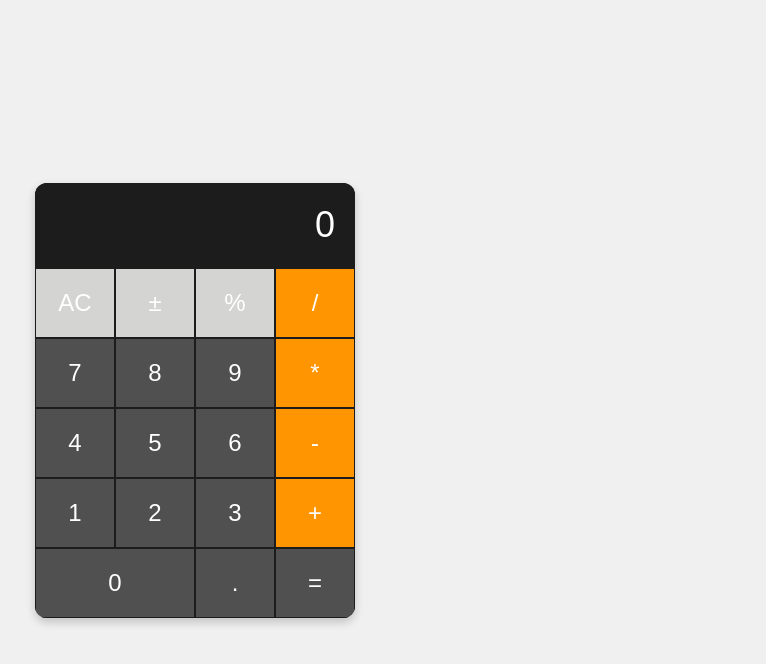
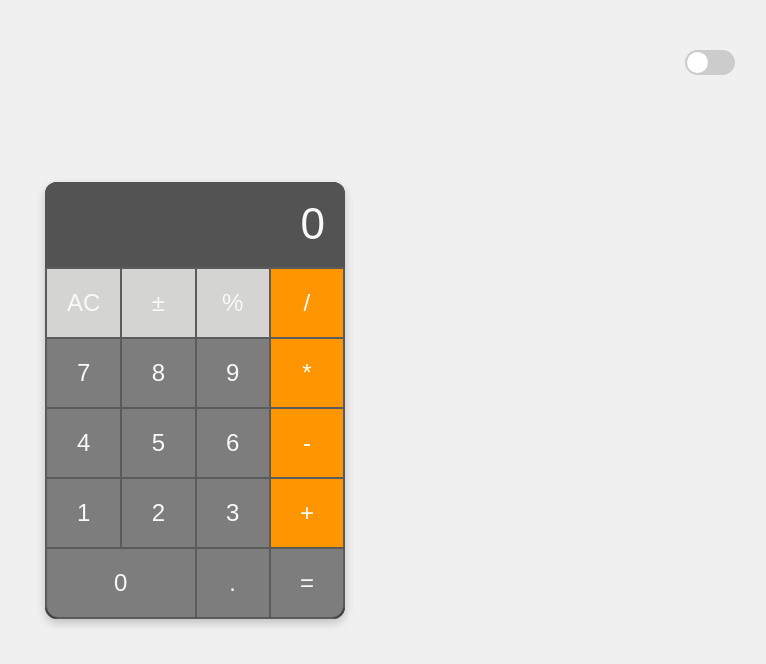
Before and after one commit to alena-nedveckaya/calculatorJS, a website built with webpack: page src/Index.html in a window 1280 px wide. Shown: the whole page, without its empty margins (445-1211 px from the left). Built offline with nearby package versions, Linux system fonts and the light colour scheme.

Commit message:
added light and dark theme

```diff
--- a/src/Index.html
+++ b/src/Index.html
@@ -6,31 +6,35 @@
     <title>Calculator</title>
   </head>
   <body>
-    <div class="calc">
+    <div class="theme-toggle">
+      <input type="checkbox" id="themeToggle" />
+      <label for="themeToggle" class="toggle-label">
+        <span class="toggle-circle"></span>
+      </label>
+    </div>
+    <div class="calculator" id="calculator">
       <input type="text" class="display" id="display" disabled value="0" />
       <div class="buttons">
-        <button id="clearDisplay" class="grey">AC</button>
-        <button id="toggleSign" class="grey">±</button>
-        <button id="calculatePercentage" class="grey">%</button>
-        <button class="operationButton appendOperator">/</button>
+        <button id="clearDisplay" class="function">AC</button>
+        <button id="toggleSign" class="function">±</button>
+        <button id="calculatePercentage" class="function">%</button>
+        <button class="operator appendOperator">/</button>
         <button class="number appendNumber">7</button>
         <button class="appendNumber">8</button>
         <button class="appendNumber">9</button>
-        <button id="multiply" class="operationButton appendOperator">*</button>
+        <button id="multiply" class="operator appendOperator">*</button>
         <button class="appendNumber">4</button>
         <button class="appendNumber">5</button>
         <button class="appendNumber">6</button>
-        <button class="operationButton appendOperator">-</button>
+        <button class="operator appendOperator">-</button>
         <button class="appendNumber">1</button>
         <button class="appendNumber">2</button>
         <button class="appendNumber">3</button>
-        <button class="operationButton appendOperator">+</button>
+        <button class="operator appendOperator">+</button>
         <button class="bigButton appendNumber">0</button>
         <button class="appendNumber">.</button>
         <button id="calculateResult">=</button>
       </div>
     </div>
-    <!-- <script src="./index.js" type="module"></script> -->
-    <script src="bundle.js"></script>
   </body>
 </html>
--- a/src/index.js
+++ b/src/index.js
@@ -151,16 +151,16 @@ function toggleSign() {
     return;
   }
   if (currentInput) {
-    currentInput = parseFloat(currentInput) * -1;
+    currentInput = floatNumber(parseFloat(currentInput) * -1);
     updateDisplay(currentInput);
   } else if (!currentInput && operand1) {
-    operand1 = parseFloat(operand1) * -1;
+    operand1 = floatNumber(parseFloat(operand1) * -1);
     updateDisplay(operand1);
   }
 }
 
 function updateDisplay(value) {
-  if (value.toString().length > 14) {
+  if (value.toString().length > 10) {
     document.getElementById('display').classList.add('smallResult');
   } else {
     document.getElementById('display').classList.remove('smallResult');
@@ -186,6 +186,16 @@ function resetCalculator(value) {
   currentInput = '';
 }
 
+function toggleTheme() {
+  document.body.classList.toggle('dark-theme');
+  document.body.classList.toggle('light-theme');
+}
+
+// Инициализация темы по умолчанию
+document.addEventListener('DOMContentLoaded', () => {
+  document.body.classList.add('dark-theme'); // Задаём темную тему по умолчанию
+});
+
 const numbers = document.getElementsByClassName('appendNumber');
 [...numbers].forEach((number) => {
   number.addEventListener('click', (e) => appendNumber(e.target.textContent));
@@ -202,3 +212,5 @@ document.getElementById('calculatePercentage').addEventListener('click', calcula
 document.getElementById('calculateResult').addEventListener('click', calculateResult);
 
 document.addEventListener('keydown', appendFromKeyboard);
+
+document.getElementById('themeToggle').addEventListener('click', toggleTheme);
--- a/src/styles.css
+++ b/src/styles.css
@@ -4,27 +4,36 @@ body {
   align-items: center;
   height: 100vh;
   margin: 0;
-  font-family: Arial, sans-serif;
+  font-family:
+    Arial,
+    system-ui,
+    -apple-system,
+    BlinkMacSystemFont,
+    'Segoe UI',
+    Roboto,
+    Oxygen,
+    Ubuntu,
+    Cantarell,
+    'Open Sans',
+    'Helvetica Neue',
+    sans-serif;
   background-color: #f0f0f0;
 }
 
-.calc {
+.calculator {
   display: flex;
   flex-direction: column;
-  width: 320px;
+  width: 300px;
   border-radius: 12px;
   overflow: hidden;
   box-shadow: 0px 4px 10px rgba(0, 0, 0, 0.2);
-  background-color: #1c1c1c;
 }
 
 .display {
   height: 85px;
-  font-size: 36px;
+  font-size: 44px;
   padding: 20px;
   text-align: right;
-  background-color: #1c1c1c;
-  color: #ffffff;
   border: none;
   outline: none;
   width: 100%;
@@ -34,42 +43,156 @@ body {
 .buttons {
   display: grid;
   grid-template-columns: repeat(4, 1fr);
+
+  border-radius: 0 0 12px 12px;
+  overflow: hidden;
 }
 
 button {
   font-size: 24px;
   padding: 20px;
-  border: 1px solid #1c1c1c;
-  background-color: #505050;
-  color: #ffffff;
+
   cursor: pointer;
 }
 
-.grey {
-  background-color: #d4d4d2;
+button:last-child {
+  border-radius: 0 0 12px 0;
 }
 
-.grey:hover {
-  background-color: #8c8c8c;
-}
-
-.operationButton {
-  color: #ffffff;
-  background-color: #ff9500;
-}
-
-.operationButton:hover {
-  background-color: #e08900;
+button:nth-child(17) {
+  border-radius: 0 0 0 12px;
 }
 
 .bigButton {
   grid-column: span 2;
 }
 
-button:hover {
+.smallResult {
+  font-size: 25px;
+}
+
+/* Общий стиль для тоггла */
+.theme-toggle {
+  position: absolute;
+  top: 50px;
+  right: 100px;
+}
+
+.theme-toggle input[type='checkbox'] {
+  display: none;
+}
+
+.toggle-label {
+  display: block;
+  width: 50px;
+  height: 25px;
+  background-color: #ccc;
+  border-radius: 50px;
+  position: relative;
+  cursor: pointer;
+  transition: background-color 0.3s;
+}
+
+.toggle-label .toggle-circle {
+  content: '';
+  position: absolute;
+  top: 2px;
+  left: 2px;
+  width: 21px;
+  height: 21px;
+  background-color: #fff;
+  border-radius: 50%;
+  transition: 0.3s;
+}
+
+input[type='checkbox']:checked + .toggle-label {
+  background-color: #ffa726;
+}
+
+input[type='checkbox']:checked + .toggle-label .toggle-circle {
+  transform: translateX(25px);
+}
+
+/* Светлая тема */
+.light-theme .calculator {
+  background-color: #f9f9f9;
+}
+
+.light-theme .buttons {
+  border: 1px solid #858585;
+}
+
+.light-theme .display {
+  color: #333;
+  background-color: #ffffff;
+  /* box-shadow: inset 0 -2px 2px rgba(0, 0, 0, 0.1); */
+}
+
+.light-theme button {
+  /* background-color: #e0e0e0; */
+  color: #333;
+  border: 1px solid #858585;
+}
+
+.light-theme button:hover {
+  background-color: #eae9e9;
+}
+
+.light-theme .function {
+  background-color: #dcdcdc;
+}
+
+.light-theme .function:hover {
+  background-color: #c1c1c1;
+}
+
+.light-theme .operator {
+  background-color: #ffa726;
+  color: white;
+}
+
+.light-theme .operator:hover {
+  background-color: #e08900;
+}
+
+/* Тёмная тема */
+.dark-theme .calculator {
+  background-color: #1c1c1c;
+}
+
+.dark-theme .buttons {
+  border: 1px solid #5b5b5b;
+}
+
+.dark-theme .display {
+  color: #f9f9f9;
+  background-color: #535353;
+}
+
+.dark-theme button {
+  background-color: #7d7d7d;
+  color: #f9f9f9;
+  border: 1px solid #5b5b5b;
+}
+
+.dark-theme button:hover {
   background-color: #666;
 }
 
-.smallResult {
-  font-size: 25px;
+.dark-theme .function {
+  /* background-color: #555; */
+  background-color: #d4d4d2;
 }
+
+.dark-theme .function:hover {
+  background-color: #8c8c8c;
+}
+
+.dark-theme .operator {
+  background-color: #ff9500;
+  color: #ffffff;
+}
+
+.dark-theme .operator:hover {
+  background-color: #e08900;
+}
```
